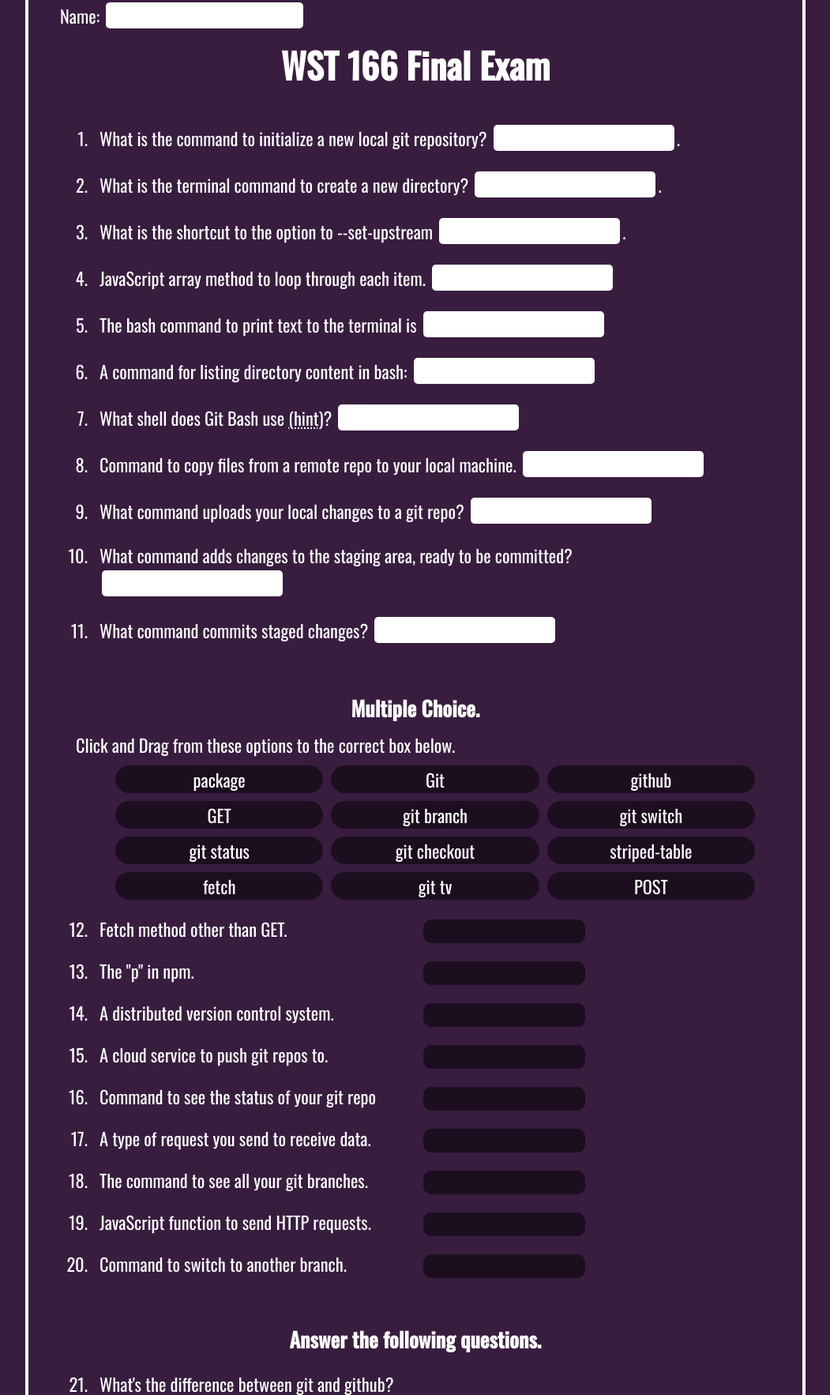
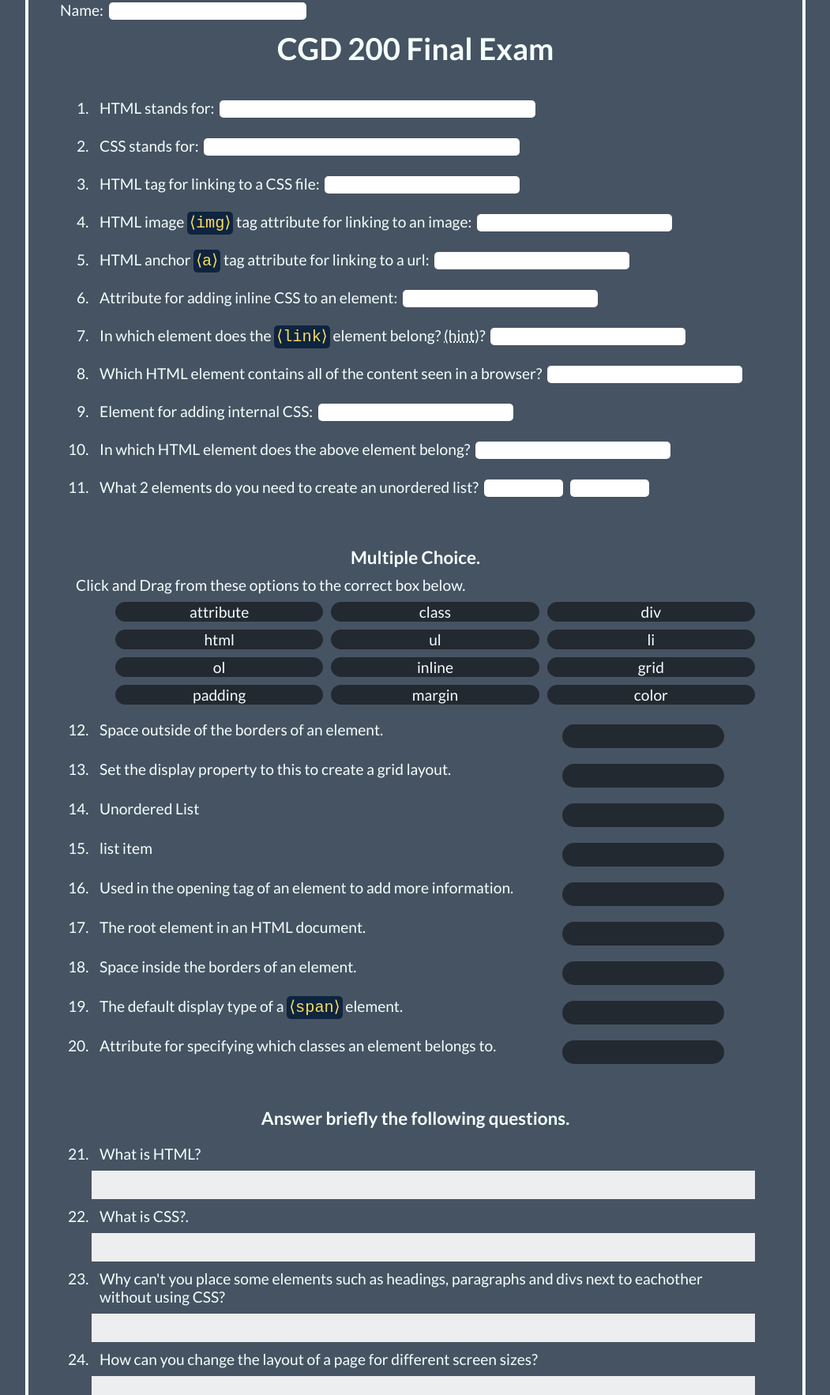
Before and after one commit to InstructorD/166Final, a plain HTML site: page index.html in a window 1280 px wide. Shown: the part 14-1780 px from the top of the page at 79% size, without its empty margins (114-1165 px from the left). Drawn offline with nearby package versions, Linux system fonts and the light colour scheme.

Commit message:
cgd200final

```diff
--- a/index.html
+++ b/index.html
@@ -7,61 +7,70 @@
     <link type="text/css" href="styles/styles.css" rel="stylesheet" />
     <link type="text/css" href="styles/styles2.css" rel="stylesheet" />
 
-    <link rel="preconnect" href="https://fonts.gstatic.com" />
+    <link rel="preconnect" href="https://fonts.googleapis.com" />
+    <link rel="preconnect" href="https://fonts.gstatic.com" crossorigin />
     <link
-      href="https://fonts.googleapis.com/css2?family=Oswald:wght@300;400;500&display=swap"
+      href="https://fonts.googleapis.com/css2?family=Lato:wght@400;700&display=swap"
       rel="stylesheet"
     />
   </head>
   <body>
     <main>
       Name: <input type="text" class="yourname" />
-      <h1>WST 166 Final Exam</h1>
+      <h1>CGD 200 Final Exam</h1>
       <form>
         <section class="fillinblank">
           <ol>
             <li>
-              What is the command to initialize a new local git repository?
-              <input type="text" />.
+              HTML stands for:
+              <input class="long" type="text" />
             </li>
             <li>
-              What is the terminal command to create a new directory?
-              <input type="text" />.
+              CSS stands for:
+              <input class="long" type="text" />
             </li>
             <li>
-              What is the shortcut to the option to --set-upstream
-              <input type="text" />.
-            </li>
-            <li>
-              JavaScript array method to loop through each item.
+              HTML tag for linking to a CSS file:
               <input type="text" />
             </li>
             <li>
-              The bash command to print text to the terminal is
+              HTML image
+              <code>&LeftAngleBracket;img&RightAngleBracket;</code> tag
+              attribute for linking to an image:
               <input type="text" />
             </li>
             <li>
-              A command for listing directory content in bash:
+              HTML anchor <code>&LeftAngleBracket;a&RightAngleBracket;</code>
+              tag attribute for linking to a url:
               <input type="text" />
             </li>
             <li>
-              What shell does Git Bash use
-              <abbr title="Starts with a B">(hint)</abbr>?
+              Attribute for adding inline CSS to an element:
               <input type="text" />
             </li>
             <li>
-              Command to copy files from a remote repo to your local machine.
+              In which element does the
+              <code>&LeftAngleBracket;link&RightAngleBracket;</code> element
+              belong? <abbr title="Starts with a B">(hint)</abbr>?
               <input type="text" />
             </li>
             <li>
-              What command uploads your local changes to a git repo?
+              Which HTML element contains all of the content seen in a browser?
               <input type="text" />
             </li>
             <li>
-              What command adds changes to the staging area, ready to be
-              committed? <input type="text" />
+              Element for adding internal CSS:
+              <input type="text" />
             </li>
-            <li>What command commits staged changes? <input type="text" /></li>
+            <li>
+              In which HTML element does the above element belong?
+              <input type="text" />
+            </li>
+            <li>
+              What 2 elements do you need to create an unordered list?
+              <input class="short" type="text" />
+              <input class="short" type="text" />
+            </li>
           </ol>
         </section>
         <section class="multipleChoice">
@@ -70,120 +79,132 @@
           <div class="multipleChoiceOptions">
             <ul>
               <li>
-                <p id="drag1">package</p>
+                <p id="drag1">attribute</p>
               </li>
               <li>
-                <p id="drag12">Git</p>
+                <p id="drag12">class</p>
               </li>
               <li>
-                <p id="drag2">github</p>
+                <p id="drag2">div</p>
               </li>
               <li>
-                <p id="drag3">GET</p>
+                <p id="drag3">html</p>
               </li>
               <li>
-                <p id="drag4">git branch</p>
+                <p id="drag4">ul</p>
               </li>
               <li>
-                <p id="drag5">git switch</p>
+                <p id="drag5">li</p>
               </li>
               <li>
-                <p id="drag6">git status</p>
+                <p id="drag6">ol</p>
               </li>
               <li>
-                <p id="drag7">git checkout</p>
+                <p id="drag7">inline</p>
               </li>
               <li>
-                <p id="drag8">striped-table</p>
+                <p id="drag8">grid</p>
               </li>
               <li>
-                <p id="drag9">fetch</p>
+                <p id="drag9">padding</p>
               </li>
               <li>
-                <p id="drag10">git tv</p>
+                <p id="drag10">margin</p>
               </li>
               <li>
-                <p id="drag11">POST</p>
+                <p id="drag11">color</p>
               </li>
             </ul>
           </div>
           <ol class="multipleChoiceQuestions" start="12">
             <li>
               <div>
-                <p>Fetch method other than GET.</p>
+                <p>Space outside of the borders of an element.</p>
                 <div id="div1"></div>
               </div>
             </li>
             <li>
               <div>
-                <p>The "p" in npm.</p>
+                <p>Set the display property to this to create a grid layout.</p>
                 <div id="div2"></div>
               </div>
             </li>
             <li>
               <div>
-                <p>A distributed version control system.</p>
+                <p>Unordered List</p>
                 <div id="div3"></div>
               </div>
             </li>
             <li>
               <div>
-                <p>A cloud service to push git repos to.</p>
+                <p>list item</p>
                 <div id="div4"></div>
               </div>
             </li>
             <li>
               <div>
-                <p>Command to see the status of your git repo</p>
+                <p>
+                  Used in the opening tag of an element to add more information.
+                </p>
                 <div id="div5"></div>
               </div>
             </li>
             <li>
               <div>
-                <p>A type of request you send to receive data.</p>
+                <p>The root element in an HTML document.</p>
                 <div id="div6"></div>
               </div>
             </li>
             <li>
               <div>
-                <p>The command to see all your git branches.</p>
+                <p>Space inside the borders of an element.</p>
                 <div id="div7"></div>
               </div>
             </li>
             <li>
               <div>
-                <p>JavaScript function to send HTTP requests.</p>
+                <p>
+                  The default display type of a
+                  <code>&LeftAngleBracket;span&RightAngleBracket;</code>
+                  element.
+                </p>
                 <div id="div8"></div>
               </div>
             </li>
             <li>
               <div>
-                <p>Command to switch to another branch.</p>
+                <p>
+                  Attribute for specifying which classes an element belongs to.
+                </p>
                 <div id="div9"></div>
               </div>
             </li>
           </ol>
         </section>
         <section class="questions">
-          <h3>Answer the following questions.</h3>
+          <h3>Answer briefly the following questions.</h3>
           <div>
             <ol start="21">
               <li>
-                <p>What's the difference between git and github?</p>
+                <p>What is HTML?</p>
+                <textarea></textarea>
+              </li>
+              <li>
+                <p>What is CSS?.</p>
                 <textarea></textarea>
               </li>
               <li>
                 <p>
-                  Why use something like github for web development projects?
+                  Why can't you place some elements such as headings, paragraphs
+                  and divs next to eachother without using CSS?
                 </p>
                 <textarea></textarea>
               </li>
               <li>
-                <p>What does fetch do?</p>
-                <textarea></textarea>
-              </li>
-              <li>
-                <p>What is JSON?</p>
+                <p>
+                  How can you change the layout of a page for different screen
+                  sizes?
+                </p>
                 <textarea></textarea>
               </li>
             </ol>
--- a/styles/styles.scss
+++ b/styles/styles.scss
@@ -5,7 +5,7 @@
   padding: 0;
 }
 body {
-  font-size: 1.4em;
+  font-size: 1.2em;
   background-color: $backgroundDark;
   color: $textLight;
 }
@@ -23,7 +23,7 @@ h6 {
 }
 
 body {
-  font-family: 'Oswald', sans-serif;
+  font-family: 'lato', sans-serif;
   font-weight: 400;
 }
 .cssPropery {
@@ -46,11 +46,22 @@ input {
   font-size: 1em;
   margin: 3px;
 }
-
+.long {
+  width: 400px;
+}
+.short {
+  width: 100px;
+}
 section {
   padding: 20px;
 }
-
+code {
+  font-size: 1.3em;
+  background-color: $darkHighlight;
+  padding: 3px;
+  border-radius: 5px;
+  color: $textHighlight;
+}
 main {
   margin: auto;
   max-width: 900px;
@@ -95,7 +106,7 @@ main {
         grid-template-columns: 1fr 1fr;
         div {
           display: grid;
-          grid-template-columns: 1fr 1fr;
+          grid-template-columns: 5fr 2fr;
           div {
             display: flex;
             justify-content: center;
@@ -103,7 +114,7 @@ main {
             width: 205px;
             height: 30px;
             background-color: rgba(0, 0, 0, 0.5);
-            border-radius: 10px;
+            border-radius: 20px;
             transform: translateY(5px);
           }
         }
--- a/styles/variables.scss
+++ b/styles/variables.scss
@@ -1,8 +1,9 @@
-$backgroundDark: rgb(56, 29, 63);
-$backgroundLight: #fff;
-
-$textLight: #fff;
+$backgroundDark: #465362;
+$backgroundLight: #f4fffd;
+$darkHighlight: #0e243f;
+$textLight: #f4fffd;
 $textDark: #222;
+$textHighlight: #f9dc5c;
 $textCSSProperty: rgb(128, 217, 251);
 $textCSSSelector: rgb(251, 177, 128);
 $textCSSValue: rgb(157, 251, 128);
```
Also changed, not shown: styles/styles.css, 1 other file.
